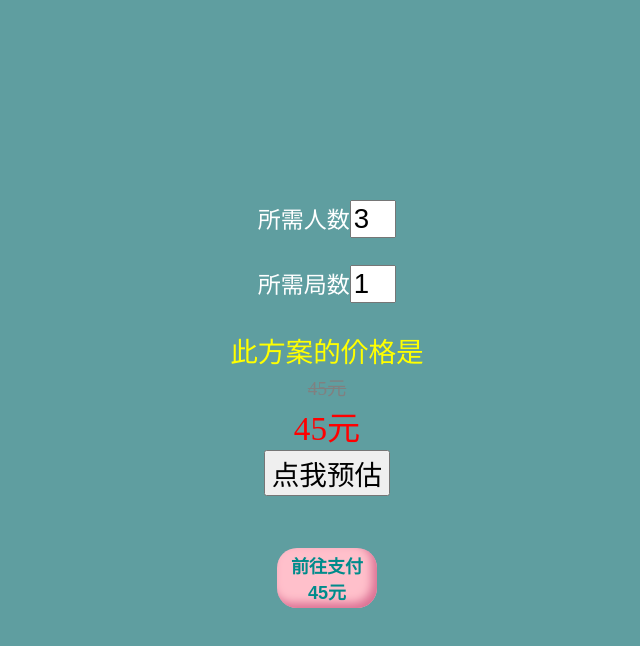
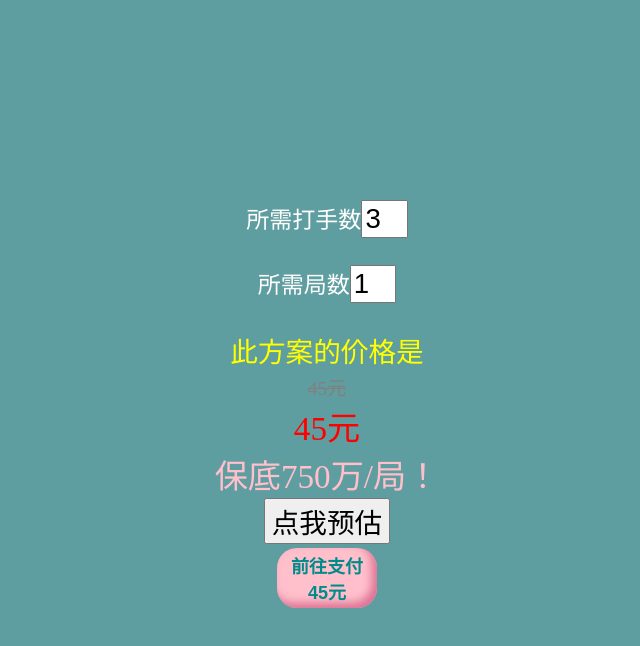
Before and after one commit to wjshincni/YeJi, a plain HTML site: page pay.html in a window 1280 px wide. Both pictures are taken after a click on the button "点我预估". Shown: the whole page, without its empty margins (313-953 px from the left). Drawn offline with Linux system fonts and the light colour scheme.

Commit message:
Add files via upload

```diff
--- a/pay.html
+++ b/pay.html
@@ -10,7 +10,7 @@
     </style>
 </head>
 <body style="text-align: center;background-color: cadetblue;color: white;">
-    所需人数<input type="number" value="3" style="width: 2rem;" id="mansNeed"><br><br>
+    所需打手数<input type="number" value="3" style="width: 2rem;" id="mansNeed"><br><br>
     所需局数<input type="number" value="1" style="width: 2rem;" id="turnsNeed"><br><br>
     <span id="DisPlays"></span><br>
     <button onclick="cal()">点我预估</button>
@@ -43,7 +43,7 @@
         else if(m<=0||t<=0){DisPlay('所需人数或所需局数最小只能是1！','','err')}
         else{
             var beforeP,
-                afterP;
+                afterP,
             beforeP = t * m * 15;
             if(beforeP >= 50 && beforeP < 100){
                 afterP = 0.9 * beforeP;
@@ -56,10 +56,10 @@
             }else{
                 afterP = beforeP;
             }
-            DisPlay(beforeP,afterP,'normal')
+            DisPlay(beforeP,Math.floor(afterP),'normal',m * 250)
         }
     }
-    function DisPlay(b,a,mode){
+    function DisPlay(b,a,mode,M){
         const dis = document.getElementById('DisPlays');
         if(mode == 'err'){
             dis.style.color = "red";
@@ -68,10 +68,11 @@
         if(mode == 'normal'){
             b = b + '';
             a = a + '';
+            M = M + '';
             dis.style.color = 'yellow';
             dis.innerHTML = '此方案的价格是<br><span style="color:gray">'+ b +'元</span>';
             setTimeout(function(){
-                dis.innerHTML = '此方案的价格是<br><span style="color:gray;font-size:medium"><del>'+ b +'元</del></span><br><span style="color:red">'+ a +'元</span>';
+                dis.innerHTML = '此方案的价格是<br><span style="color:gray;font-size:medium"><del>'+ b +'元</del></span><br><span style="color:red">'+ a +'元</span><br><span style="color:pink">保底'+ M +'万/局！</span>';
                 var continuePay = document.getElementById('continuePay');
                 continuePay.innerHTML = '前往支付' + a + '元';
                 continuePay.style.display = 'inline-block';
```
Also changed, not shown: QRcodes.html (+1 -1 lines), 1.jpg, 2.jpg.
